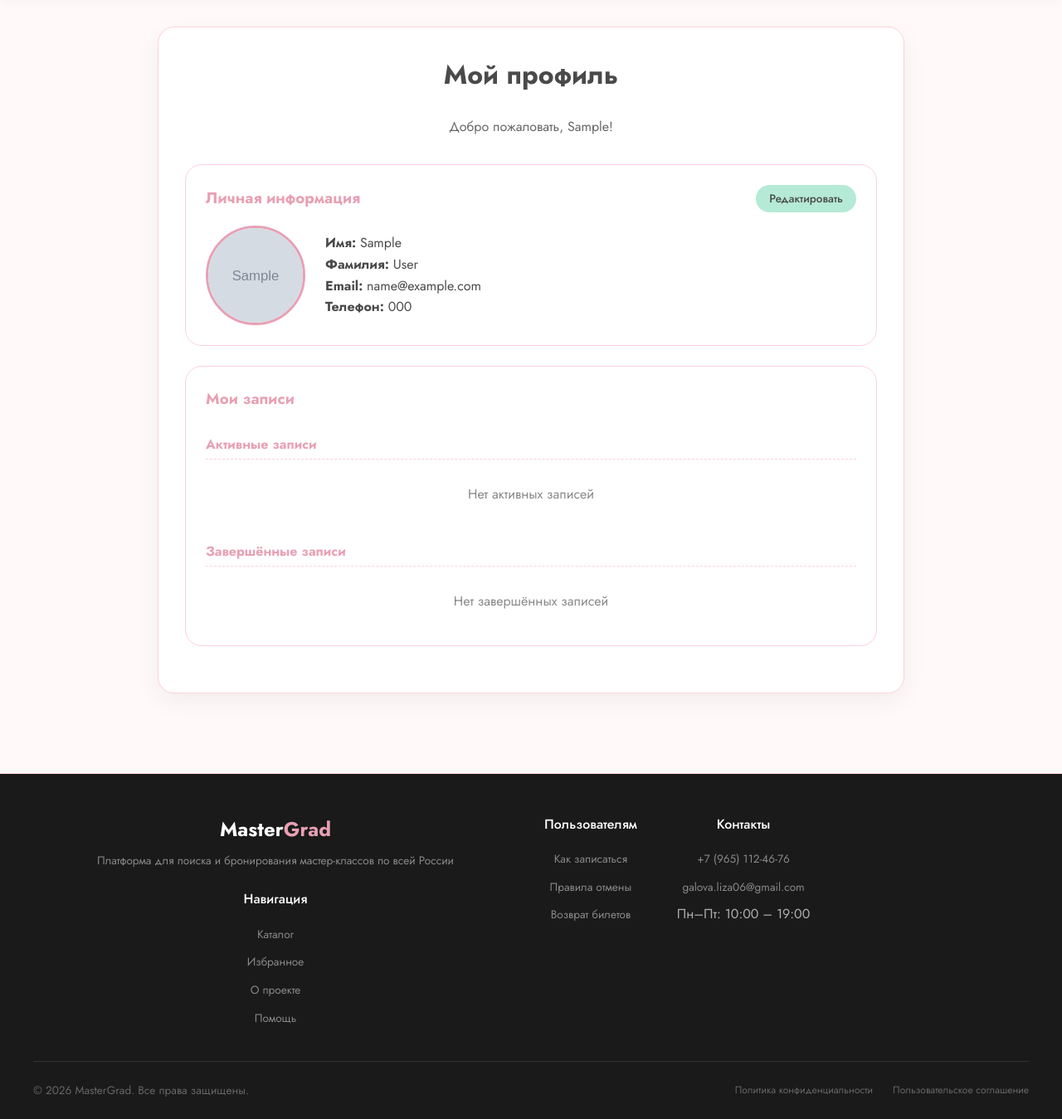
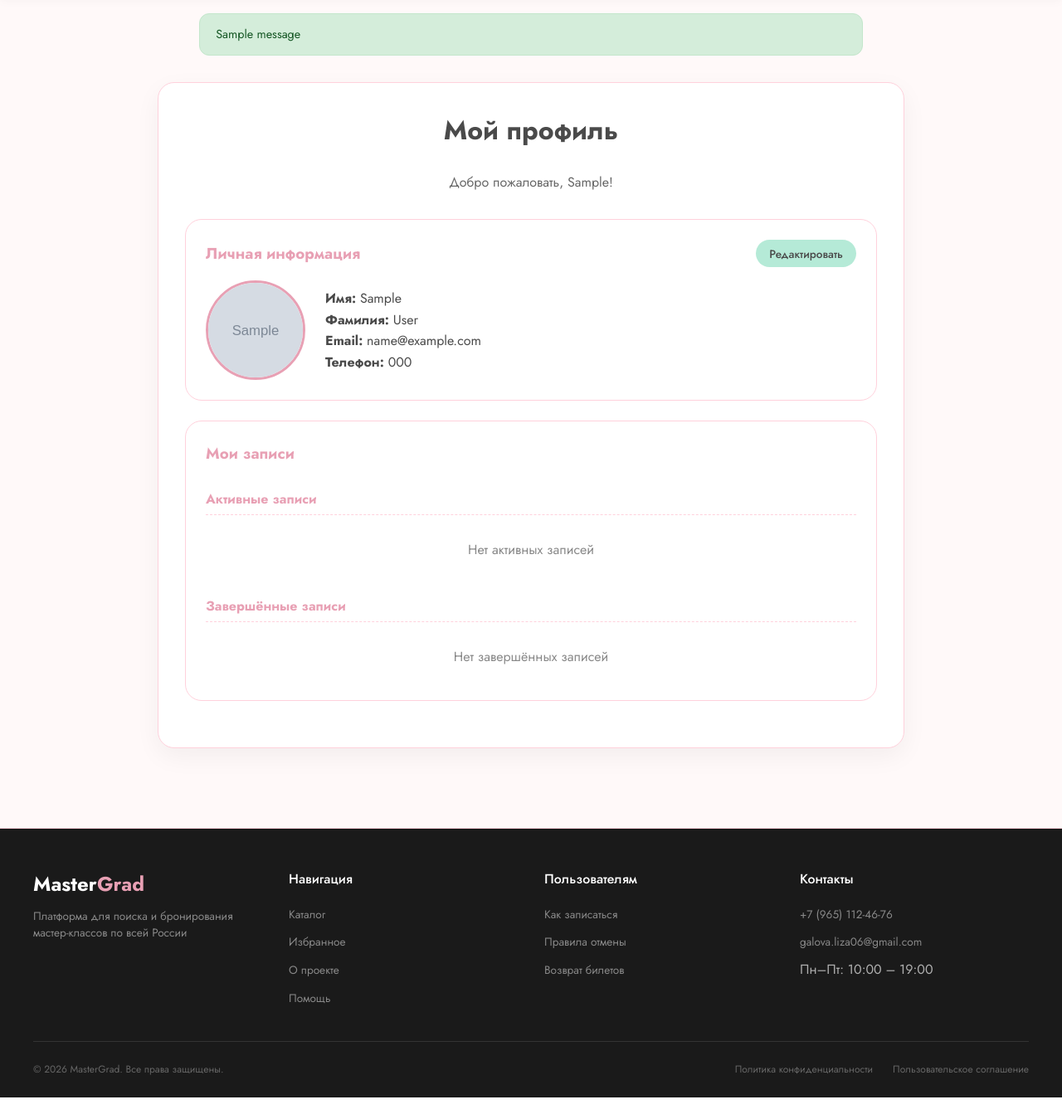
Before and after one commit to ligzzza/web4, a Django app: page /participant/dashboard/ in a window 1280 px wide. Shown: the part 95-1444 px from the top of the page at 83% size. After the commit the page ends 1418 px from the top, so only its background shows below. Run offline with Django 4.2, Linux system fonts and the light colour scheme; a user stored in the database is signed in; tables that the repository leaves empty hold one stand-in row (values such as "Sample post"); grey boxes marked "Sample" are stand-in pictures; one stand-in notice (Sample message) is shown; data that the repository does not hold is empty.

Commit message:
Доработка кода программы

```diff
--- a/main/serializers.py
+++ b/main/serializers.py
@@ -1,7 +1,7 @@
 from rest_framework import serializers
 from django.contrib.auth import get_user_model
 from django.contrib.auth.password_validation import validate_password
-from .models import MasterClass, Category, Booking, Review, Favorite, Notification, Session
+from .models import MasterClass, Category, Booking, Review, Favorite, Session
 
 User = get_user_model()
 
--- a/main/views.py
+++ b/main/views.py
@@ -2,7 +2,7 @@ from rest_framework import permissions, viewsets, generics, status
 from rest_framework.response import Response
 from rest_framework.views import APIView
 from django.contrib.auth import get_user_model
-from .models import MasterClass, Category, Booking, Review, Favorite, Notification, Image, Session
+from .models import MasterClass, Category, Booking, Review, Favorite, Image, Session
 from .serializers import (
     MasterClassSerializer, CategorySerializer, BookingSerializer,
     ReviewSerializer, FavoriteSerializer, UserSerializer, RegisterSerializer
@@ -1367,38 +1367,51 @@ def payment_page_view(request: HttpRequest, masterclass_id: int) -> HttpResponse
         masterclass_id: ID мастер-класса
     Returns:HttpResponse: Страница оплаты или перенаправление"""
     masterclass = get_object_or_404(MasterClass, id=masterclass_id)
-
-    # Получаем данные из сессии
     booking_data = request.session.get('booking_data', {})
 
     if not booking_data:
         return redirect('catalog')
 
-    session = get_object_or_404(Session, id=booking_data.get('session_id'))
-    participants_count = booking_data.get('participants_count', 1)
-    total_price = masterclass.price * participants_count
+    try:
+        session = get_object_or_404(Session, id=booking_data.get('session_id'))
+        participants_count = booking_data.get('participants_count', 1)
+        total_price = masterclass.price * participants_count
+    except (KeyError, TypeError, ValueError):
+        messages.error(request, 'Ошибка в данных бронирования. Попробуйте снова.')
+        return redirect('masterclass_detail', masterclass_id=masterclass.id)
 
     if request.method == 'POST':
-        # Создаём бронирование
-        Booking.objects.create(
-            participant=request.user,
-            masterclass=masterclass,
-            session=session,
-            status='confirmed',
-            payment_status='paid',
-            participants_count=participants_count,
-            total_price=total_price
-        )
-
-        # Обновляем количество участников в сеансе
-        session.current_participants += participants_count
-        session.save()
-
-        # Очищаем сессию
-        request.session.pop('booking_data', None)
-
-        messages.success(request, f'Вы успешно записались на "{masterclass.title}"!')
-        return redirect('participant_dashboard')
+        try:
+            with transaction.atomic():
+                # Проверка свободных мест
+                if not session.has_free_places:
+                    messages.error(request, 'К сожалению, свободные места закончились.')
+                    return redirect('masterclass_detail', masterclass_id=masterclass.id)
+
+                # Создаём бронирование
+                Booking.objects.create(
+                    participant=request.user,
+                    masterclass=masterclass,
+                    session=session,
+                    status='confirmed',
+                    payment_status='paid',
+                    participants_count=participants_count,
+                    total_price=total_price
+                )
+
+                # Обновляем количество участников
+                session.current_participants += participants_count
+                session.save()
+
+                # Очищаем сессию
+                request.session.pop('booking_data', None)
+
+                messages.success(request, f'Вы успешно записались на "{masterclass.title}"!')
+                return redirect('participant_dashboard')
+
+        except Exception as e:
+            messages.error(request, f'Произошла ошибка при оплате: {str(e)}. Попробуйте позже.')
+            return redirect('masterclass_detail', masterclass_id=masterclass.id)
 
     context = {
         'masterclass': masterclass,
@@ -1414,22 +1427,16 @@ def payment_page_view(request: HttpRequest, masterclass_id: int) -> HttpResponse
 
 @login_required
 def cancel_booking_view(request: HttpRequest, booking_id: int) -> HttpResponse:
-    """Отмена бронирования пользователем.
-    Args:request: HTTP-запрос
-        booking_id: ID бронирования
-    Returns:HttpResponse: Перенаправление или страница подтверждения"""
-
+    """Отмена бронирования пользователем."""
     booking = get_object_or_404(Booking, id=booking_id, participant=request.user)
-
+    session = booking.session
     masterclass = booking.masterclass
 
     # Проверка: можно ли отменить (за 24 часа до начала)
-    time_until_start = booking.session.start_datetime - timezone.now()
+    time_until_start = session.start_datetime - timezone.now()
     can_cancel = time_until_start > timedelta(hours=24)
-    print(f"Can cancel: {can_cancel}, hours left: {time_until_start.total_seconds() / 3600}")
 
     if request.method == 'POST':
-
         if not can_cancel:
             messages.error(request, 'Отмена невозможна: до начала мастер-класса осталось менее 24 часов')
             return redirect('participant_dashboard')
@@ -1444,20 +1451,14 @@ def cancel_booking_view(request: HttpRequest, booking_id: int) -> HttpResponse:
                 booking.payment_status = 'refunded'
                 booking.save()
 
-                masterclass.refresh_from_db()
-
-                masterclass.current_participants -= booking.participants_count
-
-                if masterclass.current_participants < 0:
-                    masterclass.current_participants = 0
-
-                masterclass.save(update_fields=['current_participants'])
-
-                messages.success(request,
-                                 f'Запись на мастер-класс "{masterclass.title}" отменена. Деньги будут возвращены в течение 3-5 рабочих дней.')
-                print("SUCCESS")
+                # Обновляем количество участников в СЕАНСЕ, а не в мастер-классе
+                session.current_participants -= booking.participants_count
+                if session.current_participants < 0:
+                    session.current_participants = 0
+                session.save()
+
+                messages.success(request, f'Запись на мастер-класс "{masterclass.title}" отменена. Деньги будут возвращены в течение 3-5 рабочих дней.')
         except Exception as e:
-            print(f"ERROR: {e}")
             messages.error(request, f'Ошибка при отмене: {str(e)}')
 
         return redirect('participant_dashboard')
--- a/templates/main/base.html
+++ b/templates/main/base.html
@@ -1191,13 +1191,13 @@
     </main>
 
     <footer class="footer">
-        <div class="footer-container">
-            <!-- Левая колонка (всегда первая) -->
-            <div class="footer-col footer-col-1">
+        <div class="footer-content">
+            <div class="footer-section">
                 <h3>Master<span>Grad</span></h3>
-                <p>Платформа для поиска и бронирования мастер-классов по всей России</p>
+                <p>Платформа для поиска и бронирования<br>мастер-классов по всей России</p>
+            </div>
 
-                <div class="footer-nav">
+            <div class="footer-section">
                 <h4>Навигация</h4>
                 <ul>
                     <li><a href="{% url 'catalog' %}">Каталог</a></li>
@@ -1209,11 +1209,8 @@
                     <li><a href="{% url 'faq' %}">Помощь</a></li>
                 </ul>
             </div>
-            </div>
 
-            <!-- Правая колонка (всегда вторая) -->
-            <div class="footer-col footer-col-2">
-                <div class="footer-users">
+            <div class="footer-section">
                 <h4>Пользователям</h4>
                 <ul>
                     <li><a href="{% url 'how_to_book' %}">Как записаться</a></li>
@@ -1222,14 +1219,13 @@
                 </ul>
             </div>
 
-                <div class="footer-contacts">
+            <div class="footer-section">
                 <h4>Контакты</h4>
                 <ul class="contact-list">
                     <li><a href="tel:+79651124676">+7 (965) 112-46-76</a></li>
                     <li><a href="mailto:galova.liza06@gmail.com">galova.liza06@gmail.com</a></li>
                     <li>Пн–Пт: 10:00 – 19:00</li>
                 </ul>
-                </div>
             </div>
         </div>
 
@@ -1251,74 +1247,60 @@
             margin-top: 4rem;
         }
 
-        .footer-container {
+        .footer-content {
             max-width: 1200px;
             margin: 0 auto;
-            display: flex;
-            justify-content: space-between;
-            flex-wrap: wrap;
+            display: grid;
+            grid-template-columns: repeat(4, 1fr);
+            gap: 2rem;
         }
 
-        .footer-col {
-            flex: 1;
+        .footer-section {
+            text-align: left;
         }
 
-        .footer-col-1 {
-            padding-right: 2rem;
-        }
-
-        .footer-col-2 {
-            display: flex;
-            gap: 3rem;
-        }
-
-        .footer h3 {
+        .footer-section h3 {
             font-size: 1.5rem;
             margin-bottom: 0.5rem;
             color: #fff;
         }
 
-        .footer h3 span {
+        .footer-section h3 span {
             color: var(--accent-pink);
         }
 
-        .footer h4 {
+        .footer-section h4 {
             font-size: 1rem;
             margin-bottom: 1rem;
             color: #fff;
             font-weight: 500;
         }
 
-        .footer p {
+        .footer-section p {
             color: #888;
             font-size: 0.85rem;
             line-height: 1.5;
-            margin-bottom: 1.5rem;
         }
 
-        .footer ul {
+        .footer-section ul {
             list-style: none;
             padding: 0;
             margin: 0;
         }
 
-        .footer ul li {
+        .footer-section ul li {
             margin-bottom: 0.5rem;
         }
 
-        .footer ul li a {
+        .footer-section ul li a {
             color: #888;
             text-decoration: none;
             font-size: 0.85rem;
             transition: color 0.2s;
         }
 
-        .footer ul li a:hover {
+        .footer-section ul li a:hover {
             color: var(--accent-pink);
-        }
-
-        .footer-nav, .footer-users, .footer-contacts {
-            margin-bottom: 0;
         }
 
         .footer-bottom {
--- a/templates/main/participant_dashboard.html
+++ b/templates/main/participant_dashboard.html
@@ -3,6 +3,15 @@
 {% block title %}Мой профиль - Участник{% endblock %}
 
 {% block content %}
+{% if messages %}
+    <div class="messages">
+        {% for message in messages %}
+            <div class="alert alert-{% if message.tags %}{{ message.tags }}{% endif %}">
+                {{ message }}
+            </div>
+        {% endfor %}
+    </div>
+{% endif %}
 <div class="container" style="max-width: 900px;">
     <div style="text-align: center; margin-bottom: 2rem;">
         <h2 style="font-size: 2rem; color: var(--dark-text);">Мой профиль</h2>
@@ -708,5 +717,42 @@
             flex-wrap: wrap !important;
         }
     }
+
+    /* Сообщения */
+    .messages {
+        max-width: 800px;
+        margin: 1rem auto;
+    }
+
+    .alert {
+        padding: 0.8rem 1.2rem;
+        border-radius: 12px;
+        margin-bottom: 1rem;
+        font-size: 0.9rem;
+    }
+
+    .alert-success {
+        background: #d4edda;
+        color: #155724;
+        border: 1px solid #c3e6cb;
+    }
+
+    .alert-error {
+        background: #f8d7da;
+        color: #721c24;
+        border: 1px solid #f5c6cb;
+    }
+
+    .alert-warning {
+        background: #fff3cd;
+        color: #856404;
+        border: 1px solid #ffeeba;
+    }
+
+    .alert-info {
+        background: #d1ecf1;
+        color: #0c5460;
+        border: 1px solid #bee5eb;
+    }
 </style>
 {% endblock %}
```
Also changed, not shown: other parts of templates/main/base.html (+18 -32 lines), core/settings.py (+8 -0 lines), main/admin.py (+1 -6 lines), main/models.py (+17 -31 lines), templates/main/cancel_booking.html (+51 -4 lines), main/migrations/0008_delete_notification.py (added). Lines whose indentation alone changed are shown as unchanged.
